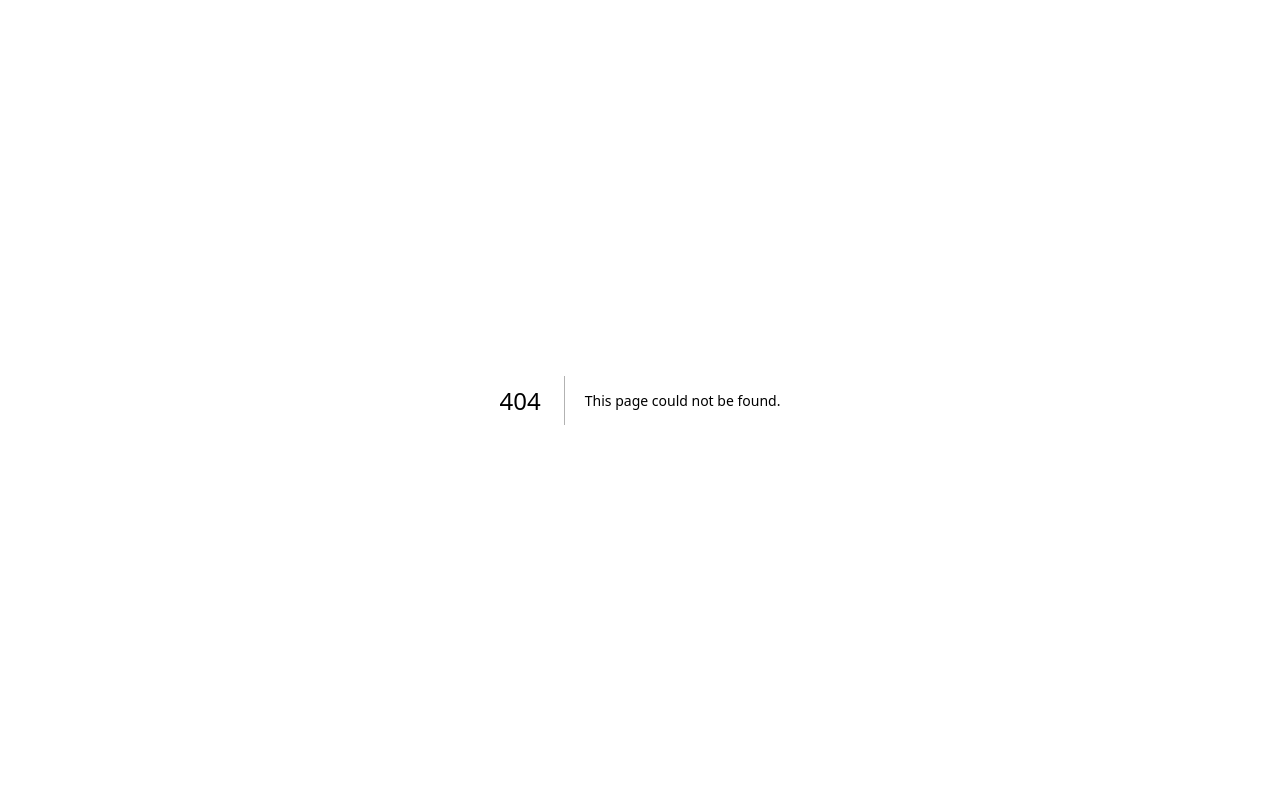
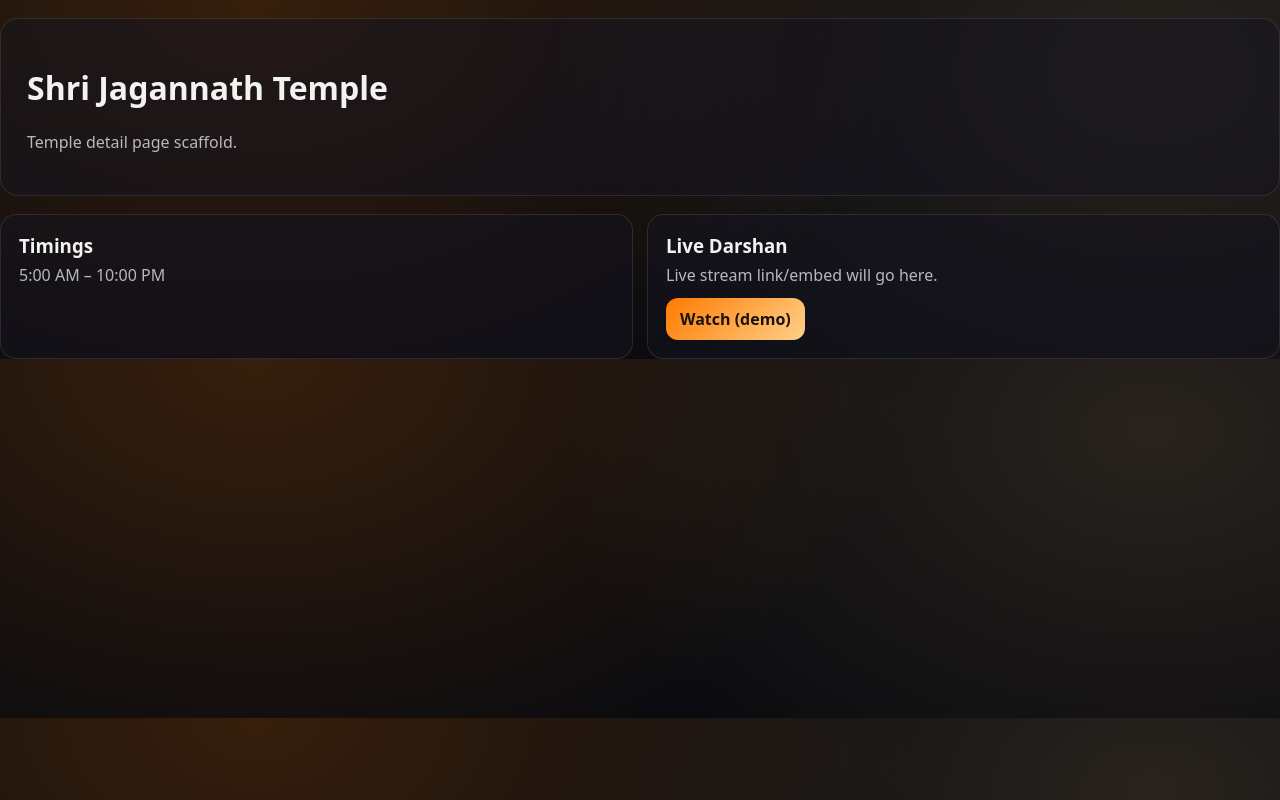
Before and after one commit to laishettysushruth/mandir-web, a Next.js app: page /en/temples/jagannath in a window 1280 px wide. Before the commit this address had no page. Built offline with nearby package versions, Linux system fonts and the light colour scheme.

Commit message:
feat: add temple detail page

```diff
--- /dev/null
+++ b/app/[lang]/temples/[slug]/page.tsx
@@ -0,0 +1,74 @@
+type Temple = {
+  slug: string;
+  name_en: string;
+  name_hi: string;
+  desc_en: string;
+  desc_hi: string;
+  timings_en: string;
+  timings_hi: string;
+};
+
+const TEMPLES: Temple[] = [
+  {
+    slug: "jagannath",
+    name_en: "Shri Jagannath Temple",
+    name_hi: "श्री जगन्नाथ मंदिर",
+    desc_en: "Temple detail page scaffold.",
+    desc_hi: "मंदिर विवरण पेज (स्कैफोल्ड)।",
+    timings_en: "5:00 AM – 10:00 PM",
+    timings_hi: "सुबह 5:00 – रात 10:00",
+  },
+  {
+    slug: "tirupati",
+    name_en: "Sri Venkateswara Temple",
+    name_hi: "श्री वेंकटेश्वर मंदिर",
+    desc_en: "Temple detail page scaffold.",
+    desc_hi: "मंदिर विवरण पेज (स्कैफोल्ड)।",
+    timings_en: "4:00 AM – 11:00 PM",
+    timings_hi: "सुबह 4:00 – रात 11:00",
+  },
+];
+
+export default async function TempleDetail({
+  params,
+}: {
+  params: Promise<{ lang: string; slug: string }>;
+}) {
+  const { lang, slug } = await params;
+  const isHi = lang === "hi";
+
+  const temple = TEMPLES.find((t) => t.slug === slug);
+  if (!temple) {
+    return (
+      <div className="hero">
+        <h1>{isHi ? "मंदिर नहीं मिला" : "Temple not found"}</h1>
+      </div>
+    );
+  }
+
+  return (
+    <>
+      <div className="hero">
+        <h1>{isHi ? temple.name_hi : temple.name_en}</h1>
+        <p style={{ color: "var(--muted)", marginTop: 8 }}>
+          {isHi ? temple.desc_hi : temple.desc_en}
+        </p>
+      </div>
+
+      <div className="grid">
+        <section className="card">
+          <h3>{isHi ? "समय" : "Timings"}</h3>
+          <p>{isHi ? temple.timings_hi : temple.timings_en}</p>
+        </section>
+
+        <section className="card">
+          <h3>{isHi ? "लाइव दर्शन" : "Live Darshan"}</h3>
+          <p>{isHi ? "यहाँ लाइव स्ट्रीम लिंक/एंबेड आएगा।" : "Live stream link/embed will go here."}</p>
+          <a className="btn" href="#">
+            {isHi ? "देखें (डेमो)" : "Watch (demo)"}
+          </a>
+        </section>
+      </div>
+    </>
+  );
+}
```
